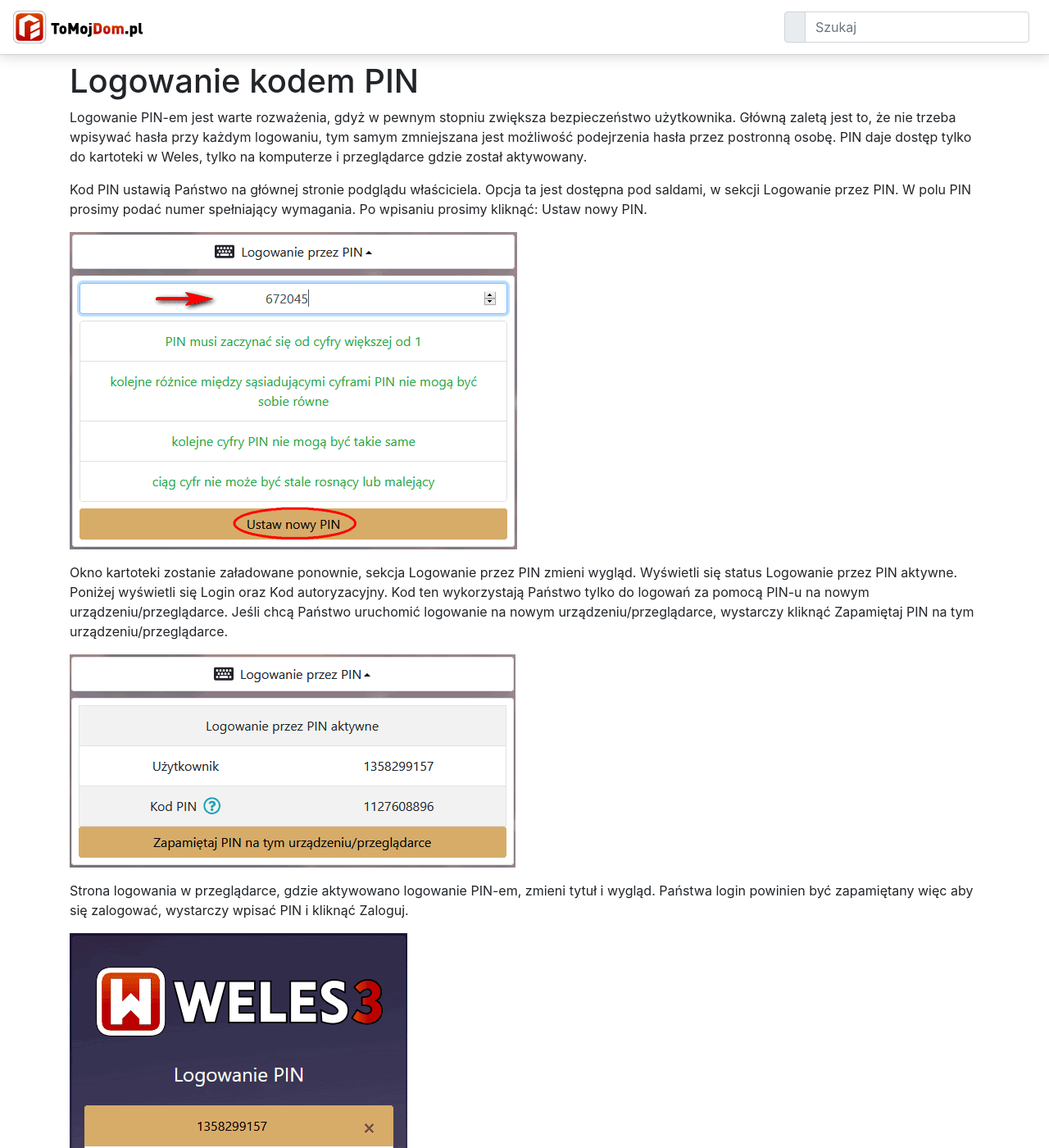
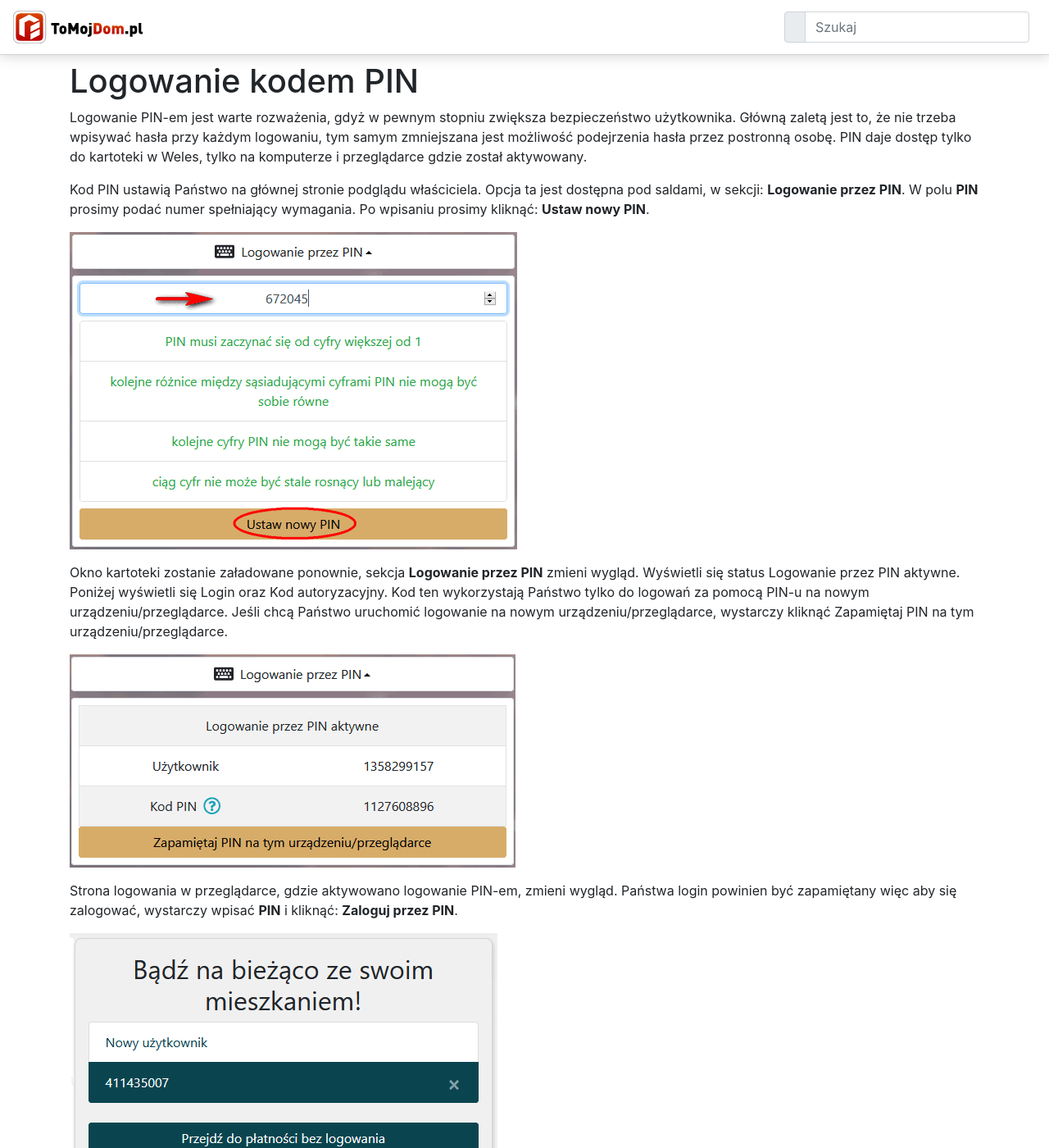
Before and after one commit to Weles3Doc/OsDoc, a Jekyll site: the page built from logowanie/_posts/2020-08-04-Logowanie kodem PIN.md, in a window 1280 px wide and 1400 px high. Shown: the whole window at 82% size. Built offline with Jekyll 4.4.1, drawn with Linux system fonts in a browser that asks for light colours; nearby versions of some CDN libraries; some of the changed lines change nothing that is shown; some of the changed text lies outside the part shown.

Commit message:
logowanie pinem

```diff
--- a/logowanie/_posts/2020-08-04-Logowanie kodem PIN.md
+++ b/logowanie/_posts/2020-08-04-Logowanie kodem PIN.md
@@ -6,20 +6,16 @@
 
 Logowanie PIN-em jest warte rozważenia, gdyż w pewnym stopniu zwiększa bezpieczeństwo użytkownika. Główną zaletą jest to, że nie trzeba wpisywać hasła przy każdym logowaniu, tym samym zmniejszana jest możliwość podejrzenia hasła przez postronną osobę. PIN daje dostęp tylko do kartoteki w Weles, tylko na komputerze i przeglądarce gdzie został aktywowany.
 
-Kod PIN ustawią Państwo na głównej stronie podglądu właściciela. Opcja ta jest dostępna pod saldami, w sekcji Logowanie przez PIN. W polu PIN prosimy podać numer spełniający wymagania. Po wpisaniu prosimy kliknąć: Ustaw nowy PIN.
+Kod PIN ustawią Państwo na głównej stronie podglądu właściciela. Opcja ta jest dostępna pod saldami, w sekcji: **Logowanie przez PIN**. W polu **PIN** prosimy podać numer spełniający wymagania. Po wpisaniu prosimy kliknąć: **Ustaw nowy PIN**.
 
 ![Logowanie kodem PIN](logowaniepin1.png)
 
-Okno kartoteki zostanie załadowane ponownie, sekcja Logowanie przez PIN zmieni wygląd. Wyświetli się status Logowanie przez PIN aktywne. Poniżej wyświetli się Login oraz Kod autoryzacyjny. Kod ten wykorzystają Państwo tylko do logowań za pomocą PIN-u na nowym urządzeniu/przeglądarce. Jeśli chcą Państwo uruchomić logowanie na nowym urządzeniu/przeglądarce, wystarczy kliknąć Zapamiętaj PIN na tym urządzeniu/przeglądarce.
+Okno kartoteki zostanie załadowane ponownie, sekcja **Logowanie przez PIN** zmieni wygląd. Wyświetli się status Logowanie przez PIN aktywne. Poniżej wyświetli się Login oraz Kod autoryzacyjny. Kod ten wykorzystają Państwo tylko do logowań za pomocą PIN-u na nowym urządzeniu/przeglądarce. Jeśli chcą Państwo uruchomić logowanie na nowym urządzeniu/przeglądarce, wystarczy kliknąć Zapamiętaj PIN na tym urządzeniu/przeglądarce.
 
 ![Logowanie kodem PIN](logowaniepin2.png)
 
-Strona logowania w przeglądarce, gdzie aktywowano logowanie PIN-em, zmieni tytuł i wygląd. Państwa login powinien być zapamiętany więc aby się zalogować, wystarczy wpisać PIN i kliknąć Zaloguj.
+Strona logowania w przeglądarce, gdzie aktywowano logowanie PIN-em, zmieni wygląd. Państwa login powinien być zapamiętany więc aby się zalogować, wystarczy wpisać **PIN** i kliknąć: **Zaloguj przez PIN**.
 
 ![Logowanie kodem PIN](logowaniepin3.png)
 
-W każdej chwili mogą Państwo powrócić do klasycznego logowania hasłem, wystarczy kliknąć przycisk: Domyślna strona logowania. A będąc na domyślnej stronie, powrócić do logowania PIN-em przez kliknięcie przycisku: Zaloguj przez PIN.
-
-![Logowanie kodem PIN](logowaniepin4.png)
-
-![Logowanie kodem PIN](logowaniepin5.png)
+W każdej chwili mogą Państwo skorzystać z klasycznego logowania hasłem, wystarczy wpisać **Hasło** i kliknąć przycisk: **Zaloguj hasłem**.
```
Also changed, not shown: logowanie/logowaniepin3.png, logowanie/logowaniepin4.png (deleted), logowanie/logowaniepin5.png (deleted).
